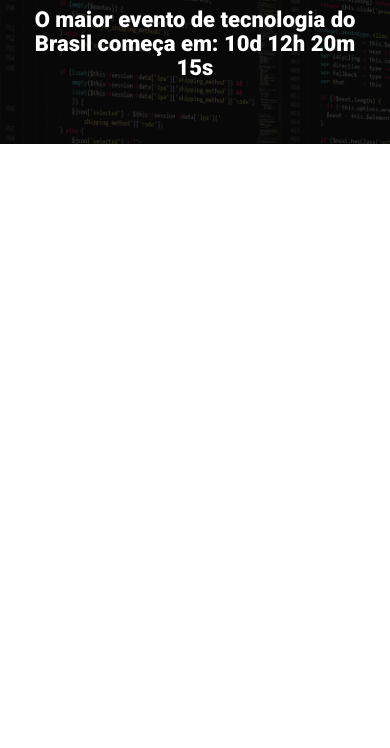
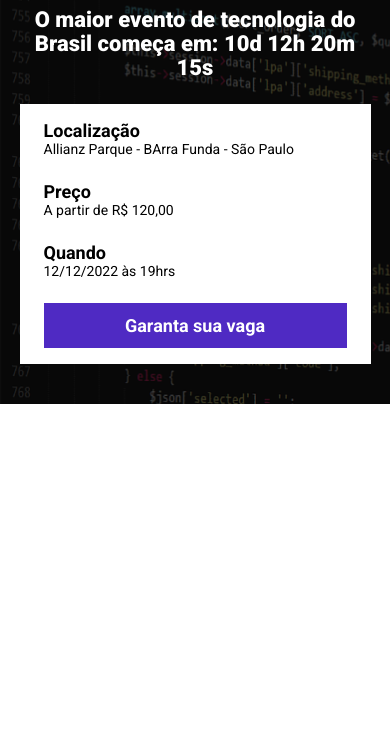
Before and after one commit to IZer0zI/ebac_tech_talks, a website built with Parcel: page src/index.html in a window 390 px wide. Shown: the part 96-844 px from the top of the page. Built offline with nearby package versions, Linux system fonts and the light colour scheme.

Commit message:
criando os componentes buttons e infosbar

```diff
--- a/src/index.html
+++ b/src/index.html
@@ -16,6 +16,25 @@
             <p class="hero__text">
                 O maior evento de tecnologia do Brasil começa em: 10d 12h 20m 15s
             </p>
+            <div class="infos-bar">
+                <ul class="infos-bar__infos">
+                    <li class="infos-bar__infos__item">
+                        <b>Localização</b>
+                        Allianz Parque - BArra Funda - São Paulo
+                    </li>
+                    <li class="infos-bar__infos__item">
+                        <b>Preço</b>
+                        A partir de R$ 120,00
+                    </li>
+                    <li class="infos-bar__infos__item">
+                        <b>Quando</b>
+                        12/12/2022 às 19hrs
+                    </li>
+                </ul>
+                <a href="#" class="button button--primary">
+                    Garanta sua vaga
+                </a>
+            </div>
         </div>
     </header>
 
--- /dev/null
+++ b/src/styles/components/_buttons.scss
@@ -0,0 +1,23 @@
+.button {
+    padding: 12px;
+    font-size: 18px;
+    font-weight: bold;
+    text-decoration: none;
+    text-align: center;
+    white-space: nowrap;
+
+    &--primary {
+        color: #fff;
+        background-color: #4f2ac3;
+    }
+
+    @media (max-width: 1024px) {
+        display: flex;
+        align-items: center;
+    }
+
+    @media (max-width: 640px) {
+        display: block;
+        width: 100%;
+    }
+}
--- /dev/null
+++ b/src/styles/components/_infos_bar.scss
@@ -0,0 +1,40 @@
+.infos-bar {
+    padding: 16px 24px;
+    background-color: #fff;
+    display: flex;
+    justify-content: space-between;
+
+    &__infos {
+        display: flex;
+        gap: 40px;
+
+        &__item {
+            font-size: 14px;
+            color: #000;
+
+            b {
+                color: #000;
+                font-size: 18px;
+                display: block;
+            }
+        }
+    }
+
+    @media (max-width: 640px) {
+        display: block;
+
+        &__infos {
+            display: block;
+
+            &__item {
+                margin-bottom: 24px;
+            }
+        }
+    }
+
+    @media (max-width: 1024px) {
+        &__infos {
+            gap: 16px;
+        }
+    }
+}
--- a/src/styles/main.scss
+++ b/src/styles/main.scss
@@ -1,4 +1,6 @@
 @use 'hero';
+@use 'components/infos_bar';
+@use 'components/buttons';
 
 * {
     padding: 0;
@@ -6,6 +8,7 @@
     box-sizing: border-box;
     font-family: Roboto, sans-serif;
     color: #fff;
+    list-style: none;
 }
 
 .container {
```
